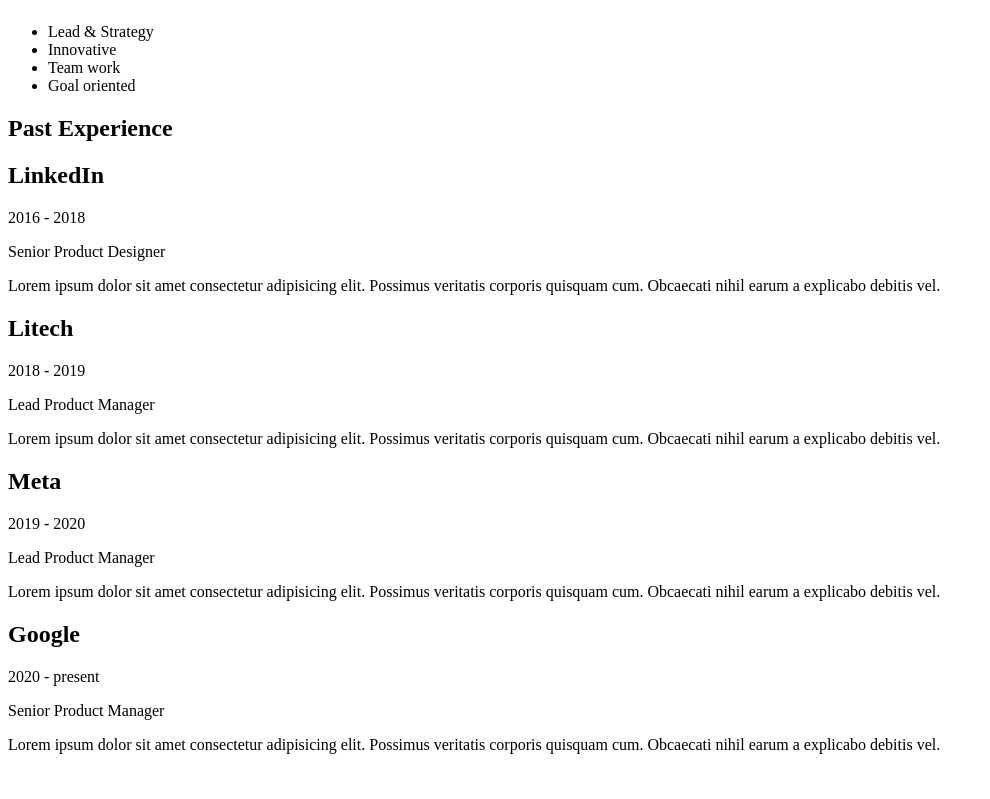
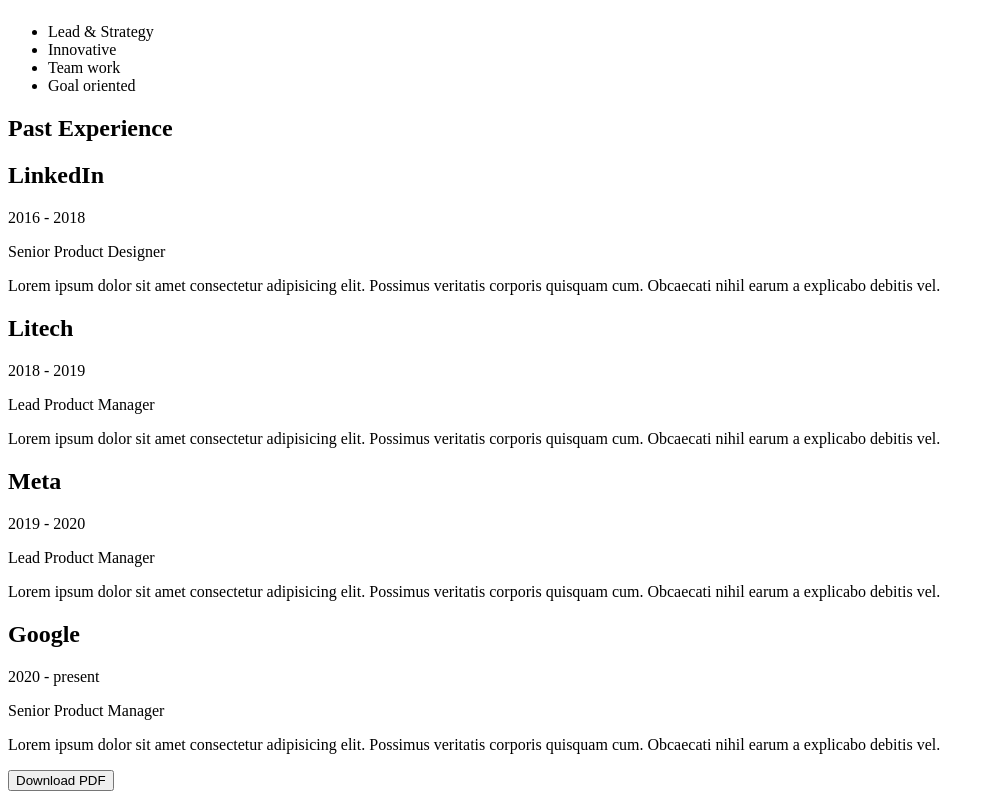
Before and after one commit to Frokesy/bume, a Next.js app: page /resume/edit/1 in a window 1280 px wide. Shown: the part 751-1550 px from the top of the page, without its empty margins (0-990 px from the left). Before the commit the page ends 1521 px from the top, so only its background shows below. Built offline with nearby package versions, Linux system fonts and the light colour scheme.

Commit message:
trying to implement puppeteer

```diff
--- a/components/templates/Frokesy.tsx
+++ b/components/templates/Frokesy.tsx
@@ -9,8 +9,8 @@
 import { FaAngleDoubleLeft } from "react-icons/fa";
 
 interface TemplateProps {
-  value: any;
-  setShowTemplate: any;
+  value?: any;
+  setShowTemplate?: any;
 }
 const Frokesy: FC<TemplateProps> = ({ value, setShowTemplate }) => {
   return (
--- a/package.json
+++ b/package.json
@@ -26,6 +26,7 @@
         "gsap": "^3.12.2",
         "next": "13.4.19",
         "postcss": "8.4.29",
+        "puppeteer": "^21.3.8",
         "react": "18.2.0",
         "react-dom": "18.2.0",
         "react-icons": "^4.11.0",
--- a/pages/api/pdf.ts
+++ b/pages/api/pdf.ts
@@ -1,16 +1,21 @@
 import { NextApiHandler } from 'next'
 import puppeteer from 'puppeteer'
+import fs from 'fs'
+import path from 'path'
 
 const Handler: NextApiHandler = async (req, res) => {
   const browser = await puppeteer.launch()
   const page = await browser.newPage()
 
-  await page.goto('http://localhost:3000')
+  await page.goto('http://localhost:3000/')
   await page.emulateMediaType('screen')
 
   const pdfBuffer = await page.pdf({ format: 'A4' })
 
-  res.send(pdfBuffer)
+  const pdfPath = path.join(process.cwd(), 'public', 'my-pdf.pdf')
+  fs.writeFileSync(pdfPath, pdfBuffer)
+
+  res.send(`/my-pdf.pdf`)
 
   await browser.close()
 }
--- a/pages/resume/edit/[slug].tsx
+++ b/pages/resume/edit/[slug].tsx
@@ -25,6 +25,19 @@
     skills: [],
     experience: [],
   });
+
+  const [pdfUrl, setPdfUrl] = useState<string>()
+
+  const handleDownloadPdf = async () => {
+    const response = await fetch('/api/pdf')
+    const pdfUrl = await response.text()
+
+    const a = document.createElement('a')
+    a.href = pdfUrl
+    a.download = 'my-pdf.pdf'
+    a.click()
+    console.log("clicked")
+  }
 
   const getEntries = (section: string, data: any) => {
     setResumeDetails({ ...resumeDetails, [section]: data });
@@ -72,6 +85,8 @@
           <Frokesy value={resumeDetails} setShowTemplate={setShowTemplate} />
         </div>
       </div>
+      <button onClick={handleDownloadPdf} className="text-[#fff]">Download PDF</button>
+      {pdfUrl && <a href={pdfUrl} download="my-pdf.pdf">Download PDF</a>}
     </Container>
   );
 };
```
Also changed, not shown: pages/resume/preview.tsx (added, +12 -0 lines), 1 other file (tests, documents, lock files or other folders).
